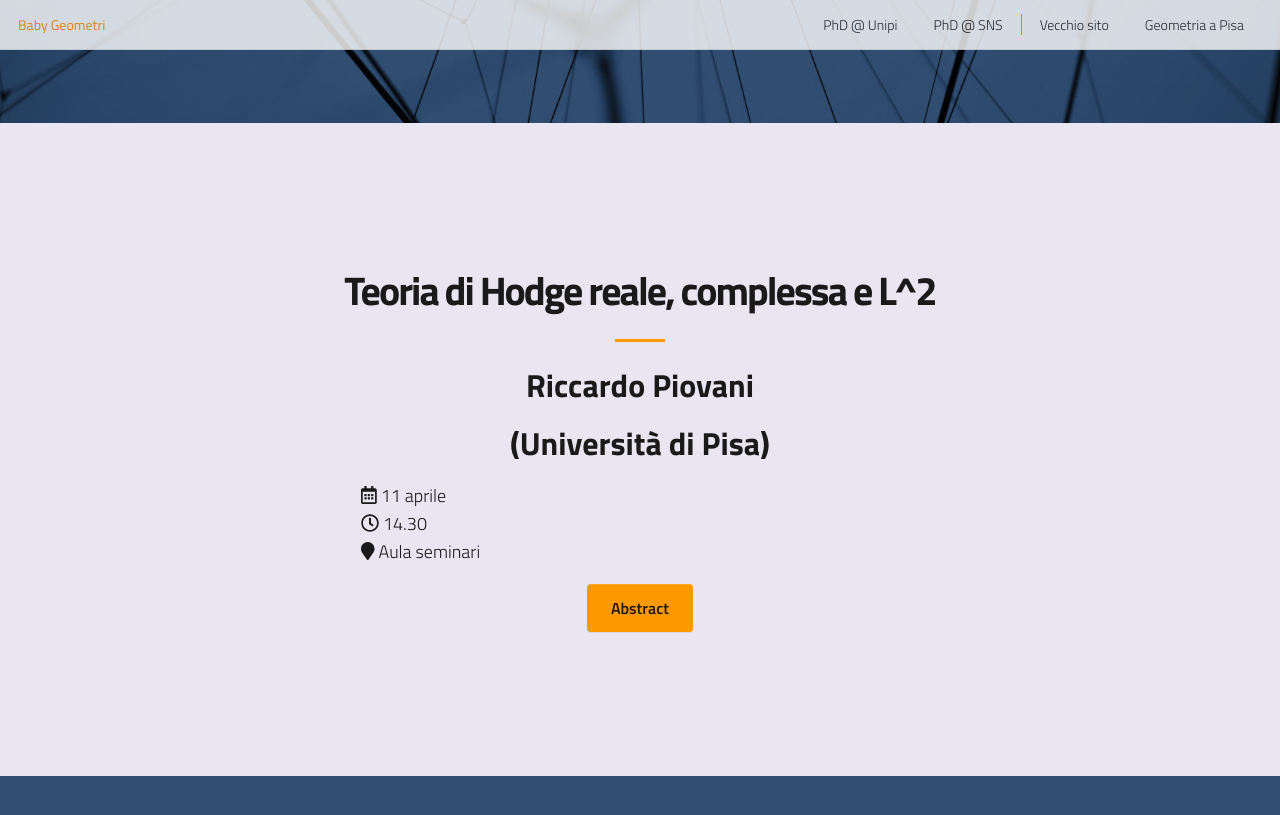
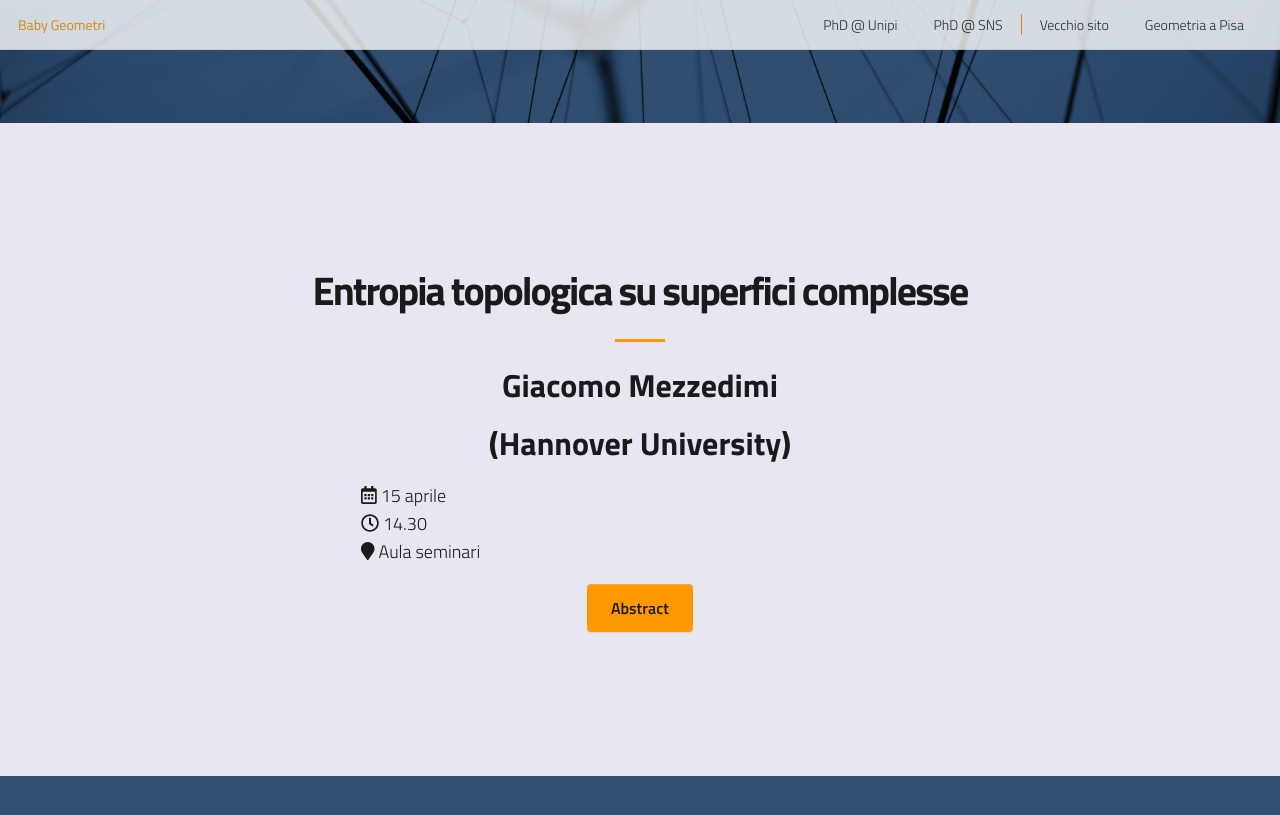
Before and after one commit to baby-geometri/baby-geometri.github.io, a Jekyll site: the page built from index.md, in a window 1280 px wide and 900 px high, scrolled down 777 px. Shown: the top 815 px of the window. Built offline with Jekyll 4.4.1, drawn with Linux system fonts in a browser that asks for light colours; nearby versions of some CDN libraries; formulas are drawn with MathJax 3; some of the changed lines change nothing that is shown; some of the changed text lies outside the part shown.

Commit message:
update piovani e giacomo

```diff
--- a/_data/content.yaml
+++ b/_data/content.yaml
@@ -4,13 +4,13 @@ main:
   <p class=\"text-faded mb-4\">Università degli Studi di Pisa - Scuola Normale Superiore</p>"
 
 whitepaper:
-  nome: "Riccardo Piovani"
-  provenienza: Università di Pisa
-  titolo: Teoria di Hodge reale, complessa e L^2
-  data: "11 aprile"
+  nome: "Giacomo Mezzedimi"
+  provenienza: Hannover University
+  titolo: Entropia topologica su superfici complesse
+  data: "15 aprile"
   luogo: "Aula seminari"
   ora: "14.30"
-  abstract: Sia (M,g) una varietà Riemanniana compatta e orientabile. Il teorema di decomposizione di Hodge ci fornisce un isomorfismo tra i gruppi di coomologia di de Rham e alcuni spazi di forme differenziali, dette forme armoniche, che appartengono al nucleo di un certo operatore differenziale, detto Laplaciano di Hodge. Questo ci permette di ricavare informazioni topologiche a partire da informazioni analitiche e viceversa. Troviamo ulteriori sviluppi di questa teoria su varietà Hermitiane compatte e varietà Riemanniane complete (non compatte). In questo seminario presenteremo la teoria di Hodge classica su varietà Riemanniane compatte e orientabili, per poi passare alla teoria di Hodge su varietà Hermitiane compatte e alla teoria di Hodge L^2 su varietà Riemanniane complete. Infine, tempo permettendo, daremo qualche cenno di alcuni risultati recenti sulla caratterizzazione di forme W^{1,2} Bott-Chern armoniche su varietà Hermitiane complete. I principali requisiti necessari per poter apprezzare il seminario sono i concetti di varietà Riemanniana, coomologia di de Rham, integrale di forme differenziali su varietà compatte orientate e teorema di Stokes. In particolare saranno date le definizioni dell'operatore * di Hodge e di tutti gli oggetti di geometria complessa di cui parleremo.
+  abstract: (Prerequisiti - corsi di geometria e topologia quali ETA, IstGeo, basi delle varieta' differenziabili (GTD) e topologia di base (Geometria 2)) L'entropia topologica misura il 'disordine' creato da una trasformazione di uno spazio metrico compatto, ed e' in generale molto difficile da calcolare. Nel caso pero' di automorfismi su  varieta' proiettive complesse, un famoso teorema di Gromov e Yomdin permette di calcolare tale quantita' in modo puramente algebrico. Nella prima parte del seminario introdurremo il gruppo degli automorfismi di una superficie proiettiva complessa, e mostreremo come in certi casi possa essere calcolato con strumenti di algebra lineare. Vedremo in seguito come possono essere individuati gli automorfismi piu' 'ordinati' di una superficie, cioe' quelli con entropia nulla. Infine, tempo permettendo, illustreremo qualche risultato recente sull'entropia di automorfismi di superfici K3 ellittiche.
 
 chisiamo:
   title: "Chi siamo"
--- a/_data/futuri.yaml
+++ b/_data/futuri.yaml
@@ -1,10 +1,3 @@
-- nome: "Riccardo Piovani"
-  provenienza: Università di Pisa
-  titolo: Teoria di Hodge reale, complessa e L^2
-  data: "11 aprile"
-  luogo: "Aula seminari"
-  ora: "14.30"
-  abstract: Sia \((M,g)\) una varietà Riemanniana compatta e orientabile. Il teorema di decomposizione di Hodge ci fornisce un isomorfismo tra i gruppi di coomologia di de Rham e alcuni spazi di forme differenziali, dette forme armoniche, che appartengono al nucleo di un certo operatore differenziale, detto Laplaciano di Hodge. Questo ci permette di ricavare informazioni topologiche a partire da informazioni analitiche e viceversa. Troviamo ulteriori sviluppi di questa teoria su varietà Hermitiane compatte e varietà Riemanniane complete (non compatte). In questo seminario presenteremo la teoria di Hodge classica su varietà Riemanniane compatte e orientabili, per poi passare alla teoria di Hodge su varietà Hermitiane compatte e alla teoria di Hodge \(L^2\) su varietà Riemanniane complete. Infine, tempo permettendo, daremo qualche cenno di alcuni risultati recenti sulla caratterizzazione di forme \(W^{1,2}\) Bott-Chern armoniche su varietà Hermitiane complete. I principali requisiti necessari per poter apprezzare il seminario sono i concetti di varietà Riemanniana, coomologia di de Rham, integrale di forme differenziali su varietà compatte orientate e teorema di Stokes. In particolare saranno date le definizioni dell'operatore * di Hodge e di tutti gli oggetti di geometria complessa di cui parleremo.
 - nome: "Giacomo Mezzedimi"
   provenienza: Hannover University
   titolo: Entropia topologica su superfici complesse
--- a/_data/passati_18_19.yaml
+++ b/_data/passati_18_19.yaml
@@ -1,3 +1,10 @@
+- nome: "Riccardo Piovani"
+  provenienza: Università di Pisa
+  titolo: Teoria di Hodge reale, complessa e L^2
+  data: "11 aprile"
+  luogo: "Aula seminari"
+  ora: "14.30"
+  abstract: Sia (M,g) una varietà Riemanniana compatta e orientabile. Il teorema di decomposizione di Hodge ci fornisce un isomorfismo tra i gruppi di coomologia di de Rham e alcuni spazi di forme differenziali, dette forme armoniche, che appartengono al nucleo di un certo operatore differenziale, detto Laplaciano di Hodge. Questo ci permette di ricavare informazioni topologiche a partire da informazioni analitiche e viceversa. Troviamo ulteriori sviluppi di questa teoria su varietà Hermitiane compatte e varietà Riemanniane complete (non compatte). In questo seminario presenteremo la teoria di Hodge classica su varietà Riemanniane compatte e orientabili, per poi passare alla teoria di Hodge su varietà Hermitiane compatte e alla teoria di Hodge L^2 su varietà Riemanniane complete. Infine, tempo permettendo, daremo qualche cenno di alcuni risultati recenti sulla caratterizzazione di forme W^{1,2} Bott-Chern armoniche su varietà Hermitiane complete. I principali requisiti necessari per poter apprezzare il seminario sono i concetti di varietà Riemanniana, coomologia di de Rham, integrale di forme differenziali su varietà compatte orientate e teorema di Stokes. In particolare saranno date le definizioni dell'operatore * di Hodge e di tutti gli oggetti di geometria complessa di cui parleremo.
 - nome: "Roberto Pagaria"
   provenienza: SNS Pisa
   titolo: Configuration spaces of points on surfaces
```
